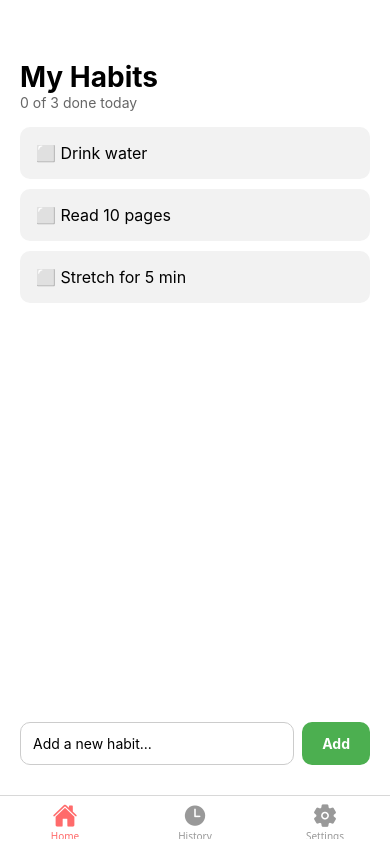
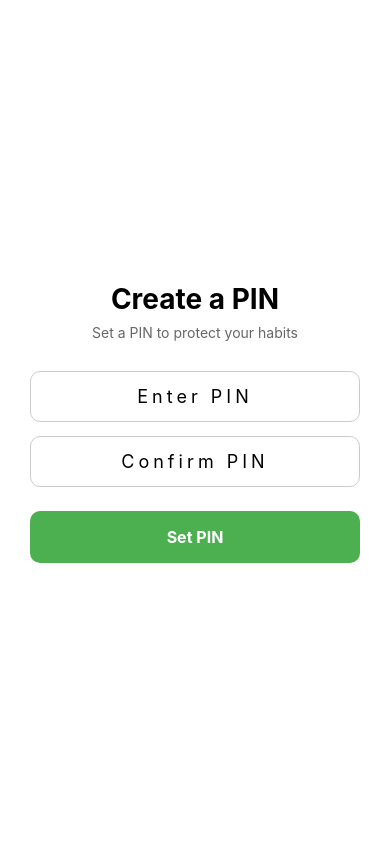
Before and after one commit to hassanlolade20-stack/habit-tracker, a React Native app: screen /Home in a window 390 px wide. Built offline with nearby package versions, Linux system fonts and the light colour scheme.

Commit message:
Add PIN lock screen and delete-with-confirmation

```diff
--- a/App.tsx
+++ b/App.tsx
@@ -1,14 +1,54 @@
+import { useState, useEffect } from 'react';
 import { NavigationContainer } from '@react-navigation/native';
 import { createBottomTabNavigator } from '@react-navigation/bottom-tabs';
 import { Ionicons } from '@expo/vector-icons';
+import AsyncStorage from '@react-native-async-storage/async-storage';
+import { View, ActivityIndicator } from 'react-native';
 
 import HomeScreen from './screens/HomeScreen';
 import HistoryScreen from './screens/HistoryScreen';
 import SettingsScreen from './screens/SettingsScreen';
+import LockScreen from './screens/LockScreen';
 
 const Tab = createBottomTabNavigator();
 
 export default function App() {
+  const [isLoading, setIsLoading] = useState(true);
+  const [hasPin, setHasPin] = useState(false);
+  const [isUnlocked, setIsUnlocked] = useState(false);
+
+  useEffect(() => {
+    async function checkPin() {
+      const savedPin = await AsyncStorage.getItem('appPin');
+      setHasPin(savedPin !== null);
+      setIsLoading(false);
+    }
+    checkPin();
+  }, []);
+
+  // Still checking AsyncStorage — show a simple loading spinner
+  if (isLoading) {
+    return (
+      <View style={{ flex: 1, justifyContent: 'center', alignItems: 'center' }}>
+        <ActivityIndicator size="large" />
+      </View>
+    );
+  }
+
+  // Not unlocked yet — show the lock screen instead of the app
+  if (!isUnlocked) {
+    return (
+      <LockScreen
+        hasPin={hasPin}
+        onUnlock={() => {
+          setHasPin(true);
+          setIsUnlocked(true);
+        }}
+      />
+    );
+  }
+
+  // Unlocked — show the real app
   return (
     <NavigationContainer>
       <Tab.Navigator
--- a/screens/HomeScreen.tsx
+++ b/screens/HomeScreen.tsx
@@ -1,18 +1,30 @@
 import { useState, useEffect } from 'react';
-import { View, Text, Pressable, TextInput, StyleSheet, FlatList } from 'react-native';
+import { View, Text, Pressable, TextInput, StyleSheet, FlatList, Alert } from 'react-native';
 import AsyncStorage from '@react-native-async-storage/async-storage';
+import { Ionicons } from '@expo/vector-icons';
 
 interface Habit {
   id: string;
   title: string;
-  done: boolean;
+  lastCompletedDate: string | null;
+  streak: number;
+}
+
+function getToday(): string {
+  return new Date().toISOString().split('T')[0];
+}
+
+function getYesterday(): string {
+  const d = new Date();
+  d.setDate(d.getDate() - 1);
+  return d.toISOString().split('T')[0];
 }
 
 export default function HomeScreen() {
   const [habits, setHabits] = useState<Habit[]>([
-    { id: '1', title: 'Drink water', done: false },
-    { id: '2', title: 'Read 10 pages', done: false },
-    { id: '3', title: 'Stretch for 5 min', done: false },
+    { id: '1', title: 'Drink water', lastCompletedDate: null, streak: 0 },
+    { id: '2', title: 'Read 10 pages', lastCompletedDate: null, streak: 0 },
+    { id: '3', title: 'Stretch for 5 min', lastCompletedDate: null, streak: 0 },
   ]);
   const [newHabit, setNewHabit] = useState('');
 
@@ -31,42 +43,91 @@ export default function HomeScreen() {
   }, [habits]);
 
   function toggleHabit(id: string) {
+    const today = getToday();
+    const yesterday = getYesterday();
+
     setHabits(
-      habits.map((habit) =>
-        habit.id === id ? { ...habit, done: !habit.done } : habit
-      )
+      habits.map((habit) => {
+        if (habit.id !== id) return habit;
+
+        const isDoneToday = habit.lastCompletedDate === today;
+
+        if (isDoneToday) {
+          return { ...habit, lastCompletedDate: null, streak: Math.max(habit.streak - 1, 0) };
+        } else {
+          const continuingStreak = habit.lastCompletedDate === yesterday;
+          return {
+            ...habit,
+            lastCompletedDate: today,
+            streak: continuingStreak ? habit.streak + 1 : 1,
+          };
+        }
+      })
     );
   }
 
   function addHabit() {
     if (newHabit.trim() === '') return;
-    const habit: Habit = { id: Date.now().toString(), title: newHabit, done: false };
+    const habit: Habit = {
+      id: Date.now().toString(),
+      title: newHabit,
+      lastCompletedDate: null,
+      streak: 0,
+    };
     setHabits([...habits, habit]);
     setNewHabit('');
   }
 
-  const doneCount = habits.filter((h) => h.done).length;
+  function deleteHabit(id: string, title: string) {
+    Alert.alert(
+      'Delete habit?',
+      `Are you sure you want to delete "${title}"?`,
+      [
+        { text: 'Cancel', style: 'cancel' },
+        {
+          text: 'Delete',
+          style: 'destructive',
+          onPress: () => setHabits(habits.filter((h) => h.id !== id)),
+        },
+      ]
+    );
+  }
+
+  const today = getToday();
+  const doneCount = habits.filter((h) => h.lastCompletedDate === today).length;
 
   return (
     <View style={styles.container}>
       <Text style={styles.header}>My Habits</Text>
       <Text style={styles.subheader}>
-        {doneCount} of {habits.length} done today
+        {doneCount} of {habits.length} completed today
       </Text>
 
       <FlatList
         data={habits}
         keyExtractor={(item) => item.id}
-        renderItem={({ item }) => (
-          <Pressable
-            onPress={() => toggleHabit(item.id)}
-            style={[styles.habitRow, item.done && styles.habitDone]}
-          >
-            <Text style={styles.habitText}>
-              {item.done ? '✅' : '⬜️'} {item.title}
-            </Text>
-          </Pressable>
-        )}
+        renderItem={({ item }) => {
+          const isDoneToday = item.lastCompletedDate === today;
+          return (
+            <View style={[styles.habitRow, isDoneToday && styles.habitDone]}>
+              <Pressable style={styles.habitContent} onPress={() => toggleHabit(item.id)}>
+                <Text style={styles.habitText}>
+                  {isDoneToday ? '✅' : '⬜️'} {item.title}
+                </Text>
+                {item.streak > 0 && (
+                  <Text style={styles.streakText}>🔥 {item.streak} day streak</Text>
+                )}
+                {isDoneToday && (
+                  <Text style={styles.completedLabel}>Completed for today!</Text>
+                )}
+              </Pressable>
+
+              <Pressable onPress={() => deleteHabit(item.id, item.title)} style={styles.deleteButton}>
+                <Ionicons name="trash-outline" size={18} color="#E63946" />
+              </Pressable>
+            </View>
+          );
+        }}
       />
 
       <View style={styles.addRow}>
@@ -80,6 +141,8 @@ export default function HomeScreen() {
           <Text style={styles.addButtonText}>Add</Text>
         </Pressable>
       </View>
+
+      <Text style={styles.hint}>Tap the trash icon to delete a habit</Text>
     </View>
   );
 }
@@ -88,11 +151,23 @@ const styles = StyleSheet.create({
   container: { flex: 1, paddingTop: 60, paddingHorizontal: 20, backgroundColor: '#fff' },
   header: { fontSize: 28, fontWeight: 'bold' },
   subheader: { fontSize: 14, color: '#666', marginBottom: 16 },
-  habitRow: { padding: 16, backgroundColor: '#f2f2f2', borderRadius: 10, marginBottom: 10 },
+  habitRow: {
+    flexDirection: 'row',
+    alignItems: 'center',
+    padding: 16,
+    backgroundColor: '#f2f2f2',
+    borderRadius: 10,
+    marginBottom: 10,
+  },
+  habitContent: { flex: 1 },
+  deleteButton: { paddingLeft: 12, paddingVertical: 8, paddingHorizontal: 8 },
   habitDone: { backgroundColor: '#d4f8d4' },
   habitText: { fontSize: 16 },
-  addRow: { flexDirection: 'row', marginTop: 20, marginBottom: 30 },
+  streakText: { fontSize: 13, color: '#FF6B6B', marginTop: 4, fontWeight: '600' },
+  completedLabel: { fontSize: 12, color: '#2E7D32', marginTop: 4, fontWeight: '600' },
+  addRow: { flexDirection: 'row', marginTop: 20, marginBottom: 10 },
   input: { flex: 1, borderWidth: 1, borderColor: '#ccc', borderRadius: 10, padding: 12, marginRight: 8 },
   addButton: { backgroundColor: '#4CAF50', borderRadius: 10, paddingHorizontal: 20, justifyContent: 'center' },
   addButtonText: { color: '#fff', fontWeight: 'bold' },
+  hint: { fontSize: 12, color: '#999', textAlign: 'center', marginBottom: 20 },
 });
--- /dev/null
+++ b/screens/LockScreen.tsx
@@ -0,0 +1,93 @@
+import { useState } from 'react';
+import { View, Text, TextInput, Pressable, StyleSheet, Alert } from 'react-native';
+import AsyncStorage from '@react-native-async-storage/async-storage';
+
+interface LockScreenProps {
+  hasPin: boolean;
+  onUnlock: () => void;
+}
+
+export default function LockScreen({ hasPin, onUnlock }: LockScreenProps) {
+  const [pin, setPin] = useState('');
+  const [confirmPin, setConfirmPin] = useState('');
+
+  // Called when creating a PIN for the first time
+  async function createPin() {
+    if (pin.length < 4) {
+      Alert.alert('PIN too short', 'Please use at least 4 digits.');
+      return;
+    }
+    if (pin !== confirmPin) {
+      Alert.alert("PINs don't match", 'Please try again.');
+      setPin('');
+      setConfirmPin('');
+      return;
+    }
+    await AsyncStorage.setItem('appPin', pin);
+    onUnlock();
+  }
+
+  // Called when entering an existing PIN
+  async function checkPin() {
+    const savedPin = await AsyncStorage.getItem('appPin');
+    if (pin === savedPin) {
+      onUnlock();
+    } else {
+      Alert.alert('Incorrect PIN', 'Please try again.');
+      setPin('');
+    }
+  }
+
+  return (
+    <View style={styles.container}>
+      <Text style={styles.header}>{hasPin ? 'Enter PIN' : 'Create a PIN'}</Text>
+      <Text style={styles.subtext}>
+        {hasPin ? 'Enter your PIN to unlock' : 'Set a PIN to protect your habits'}
+      </Text>
+
+      <TextInput
+        style={styles.input}
+        placeholder="Enter PIN"
+        value={pin}
+        onChangeText={setPin}
+        keyboardType="number-pad"
+        secureTextEntry
+        maxLength={6}
+      />
+
+      {!hasPin && (
+        <TextInput
+          style={styles.input}
+          placeholder="Confirm PIN"
+          value={confirmPin}
+          onChangeText={setConfirmPin}
+          keyboardType="number-pad"
+          secureTextEntry
+          maxLength={6}
+        />
+      )}
+
+      <Pressable style={styles.button} onPress={hasPin ? checkPin : createPin}>
+        <Text style={styles.buttonText}>{hasPin ? 'Unlock' : 'Set PIN'}</Text>
+      </Pressable>
+    </View>
+  );
+}
+
+const styles = StyleSheet.create({
+  container: { flex: 1, justifyContent: 'center', paddingHorizontal: 30, backgroundColor: '#fff' },
+  header: { fontSize: 28, fontWeight: 'bold', textAlign: 'center', marginBottom: 8 },
+  subtext: { fontSize: 14, color: '#666', textAlign: 'center', marginBottom: 30 },
+  input: {
+    borderWidth: 1,
+    borderColor: '#ccc',
+    borderRadius: 10,
+    padding: 14,
+    marginBottom: 14,
+    fontSize: 18,
+    textAlign: 'center',
+    letterSpacing: 4,
+  },
+  button: { backgroundColor: '#4CAF50', borderRadius: 10, padding: 16, marginTop: 10 },
+  buttonText: { color: '#fff', fontWeight: 'bold', textAlign: 'center', fontSize: 16 },
+});
```
